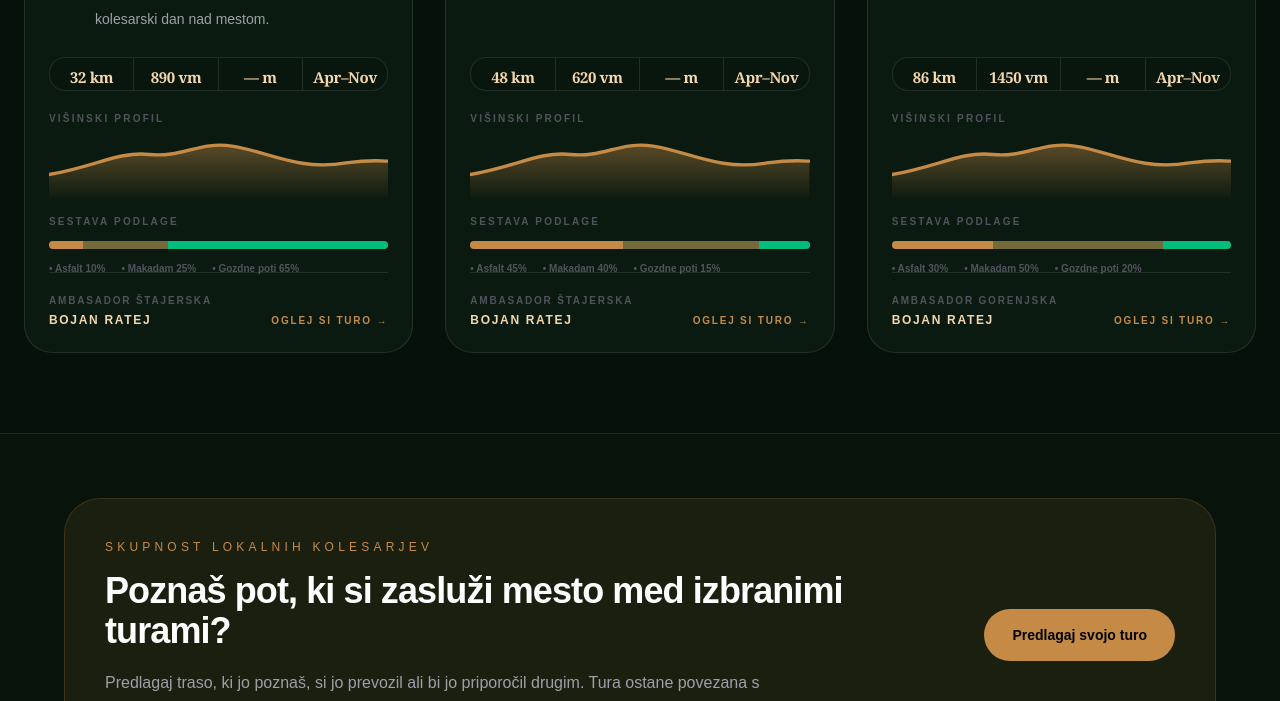
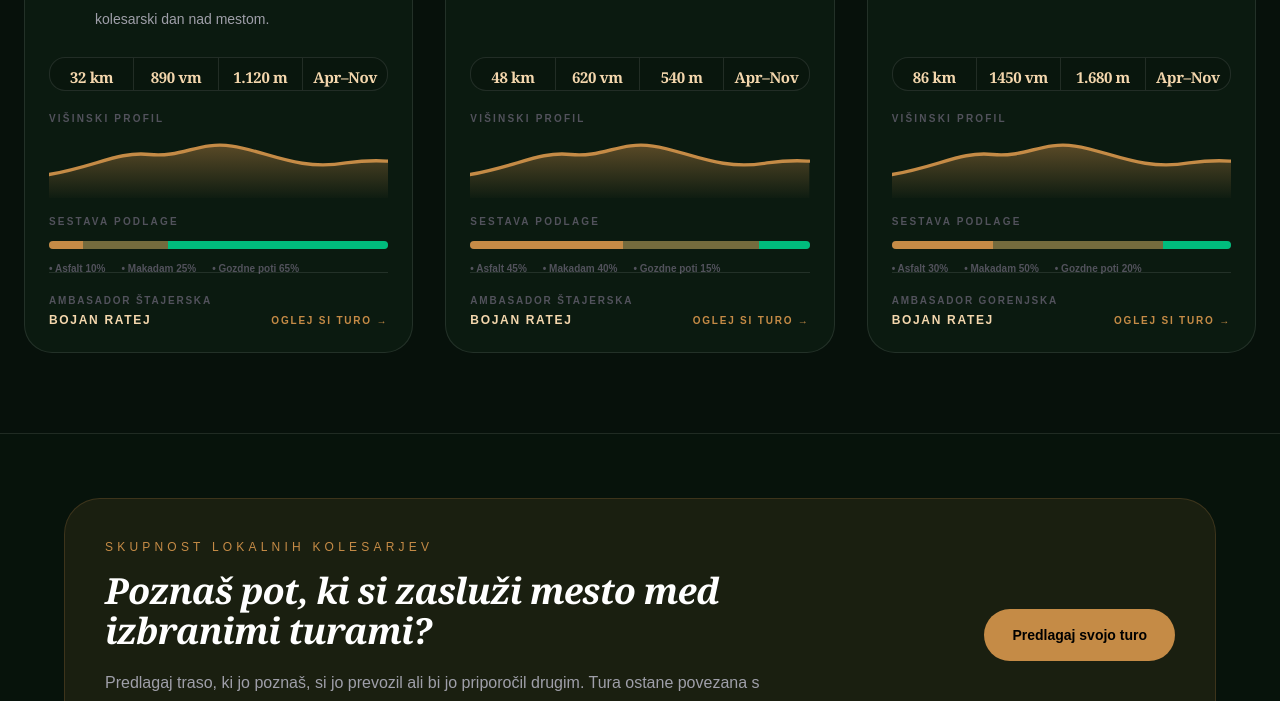
Before and after one commit to rabojan/bojan-on-bike-app, a Next.js app: page /main-preview/ture in a window 1280 px wide. Shown: the part 1536-2237 px from the top of the page. Built offline with nearby package versions, Linux system fonts and the light colour scheme.

Commit message:
Refine main preview tours cards and hero

```diff
--- a/app/main-preview/ture/page.tsx
+++ b/app/main-preview/ture/page.tsx
@@ -143,6 +143,18 @@ function PremiumSurfaceLine({
   );
 }
 
+
+const tourHighestBySlug: Record<string, string> = {
+  "gozdni-flow-nad-mariborom": "1.120",
+  "med-vinogradi-in-grici": "540",
+  "alpski-pobeg-ob-vodi": "1.680",
+  "soska-kolesarska-pot": "420",
+  "kranjska-gora-panorama": "970",
+  "prekmurska-ravninska-pot": "220",
+  "koroska-pot-ob-dravi": "680",
+  "dolenjska-pot-med-gradovi": "510",
+};
+
 function metricValue(value: unknown, suffix: string) {
   const raw = String(value ?? "").trim();
   if (!raw) return "—";
@@ -156,7 +168,7 @@ function PremiumTourCard({ tour, index }: { tour: any; index: number }) {
   const region = tour.region ?? "";
   const area = tour.area ?? "";
   const type = tour.type ?? "";
-  const highest = tour.highest ?? tour.highestPoint ?? tour.maxElevation ?? "—";
+  const highest = tour.highest ?? tour.highestPoint ?? tour.maxElevation ?? tourHighestBySlug[tour.slug] ?? "—";
   const season = tour.season ?? "Apr–Nov";
   const ambassador = tour.ambassador ?? tour.author ?? "Bojan Ratej";
   const ambassadorRole =
@@ -389,7 +401,7 @@ export default function ToursPage() {
       </section>
 
       <section className="px-6 py-20">
-        <div className="mx-auto max-w-[1480px]">
+        <div className="mx-auto max-w-[1280px]">
           <div className="mb-10 flex items-end justify-between gap-6">
             <div>
               <div className="text-xs uppercase tracking-[0.25em] text-[#c58b46]">
@@ -416,7 +428,7 @@ export default function ToursPage() {
               Skupnost lokalnih kolesarjev
             </div>
 
-            <h2 className="mt-4 max-w-3xl text-3xl font-black tracking-tight text-white md:text-4xl">
+            <h2 className="mt-4 max-w-3xl text-3xl font-black tracking-tight text-white md:text-4xl font-serif italic">
               Poznaš pot, ki si zasluži mesto med izbranimi turami?
             </h2>
 
```
